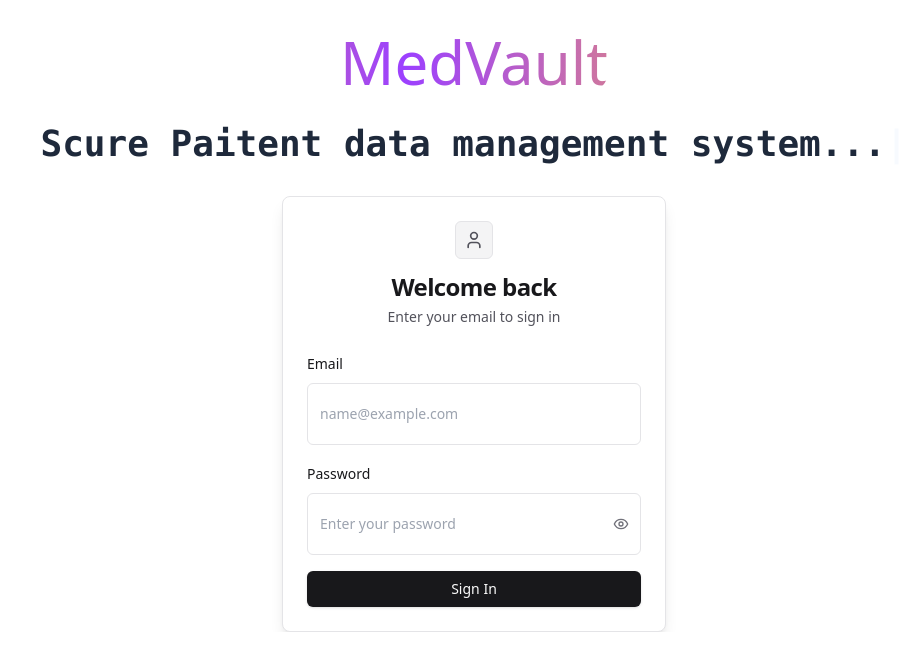
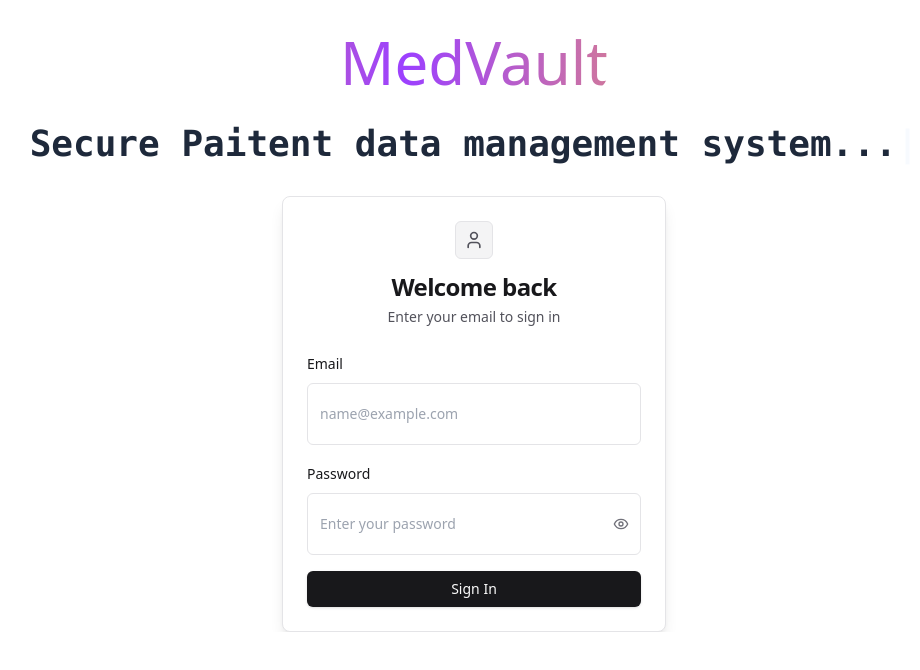
Before and after one commit to Buddhima-Madubashana/MedVault, a React (Vite) app in the folder front-end/: page / in a window 1280 px wide. Shown: the top 670 px of the page, without its empty margins (166-1086 px from the left). Built offline with nearby package versions, Linux system fonts and the light colour scheme.

Commit message:
Fixed Spelling mistakes

```diff
--- a/front-end/src/components/landing page/AnimationText.jsx
+++ b/front-end/src/components/landing page/AnimationText.jsx
@@ -3,7 +3,7 @@
 import React, { useState, useEffect } from "react";
 import { motion } from "framer-motion";
 const TypewriterText = ({
-  text = "Scure Paitent data management system...",
+  text = "Secure Paitent data management system...",
   speed = 100,
   deleteSpeed = 50,
   pauseDuration = 2000,
```
